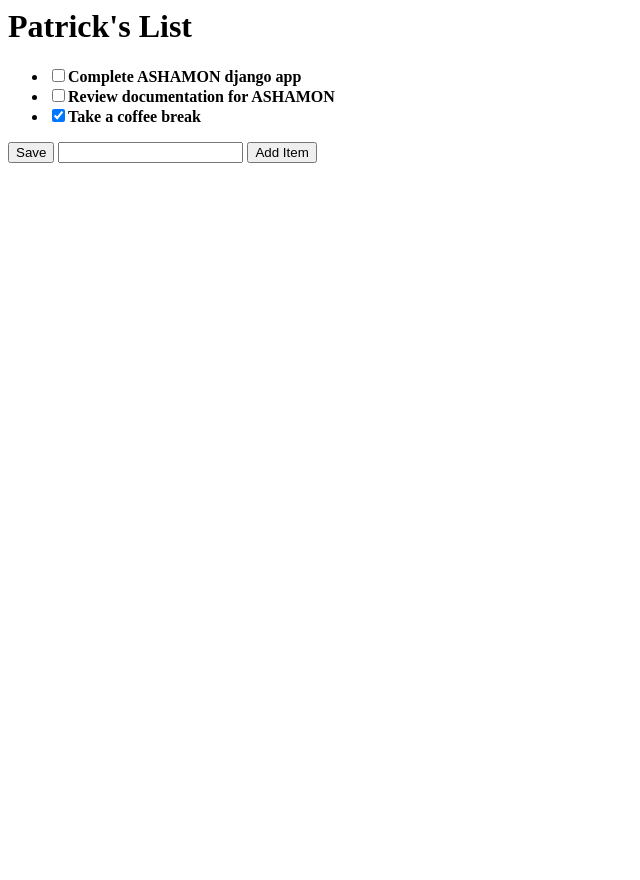
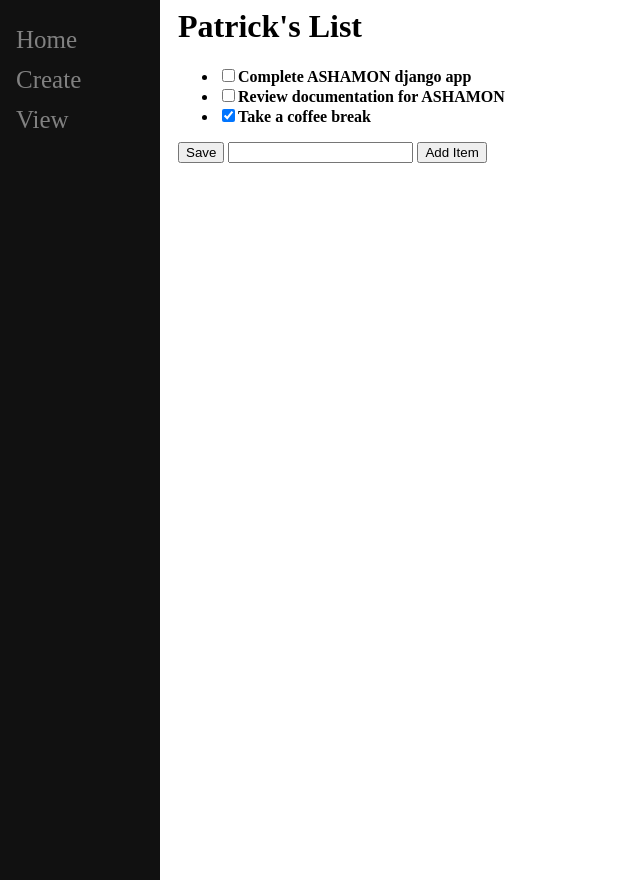
Before and after one commit to patrickmbarker/django_portfolio, a Django app: page /1 in a window 1280 px wide. Shown: the whole page, without its empty margins (0-640 px from the left). Run offline with Django 5.2, Linux system fonts and the light colour scheme; data comes from the database, SQL or seed files in the repository; both versions use the stored data as it was after the commit.

Commit message:
sidenav added

```diff
--- a/ASHAMON/main/templates/main/base.html
+++ b/ASHAMON/main/templates/main/base.html
@@ -1,25 +1,51 @@
-<HTML>
+<html>
+  <head>
+    <style type="text/css">
+        .sidenav {
+            height:100%;
+            width:160px;
+            position: fixed;
+            z-index:1;
+            top:0;
+            left:0;
+            background-color:#111;
+            overflow-x:hidden;
+            padding-top:20px;
+        }
 
-<head>
-    <title>
-        {% block title %}
+        .sidenav a {
+            padding:6px 8px 6px 16px;
+            text-decoration: none;
+            font-size: 25px;
+            color: #818181;
+            display:block;
+        }
 
-        Patrick's Index
+        .sidenav a:hover{
+            color:#f1f1f1;
+        }
 
-        {% endblock %}
-    </title>
+        .main{
+            margin-left: 160px;
+            padding: 0px 10px;
+        }
+
+    </style>
+    <title>{% block title %} Patrick's Index {% endblock %}</title>
   </head>
 
   <body>
+    <div class="sidenav">
+      <a href="/home">Home</a>
+      <a href="/create">Create</a>
+      <a href="/2">View</a>
+    </div>
     <p>
       <b>
-            <div id="content" , name="content">
-                {% block content %}
-                Index
-                {% endblock %}
+        <div id="content" , name="content", class="main">
+          {% block content %} Index {% endblock %}
         </div>
       </b>
     </p>
   </body>
-
-</HTML>
+</html>
--- a/ASHAMON/main/templates/main/list.html
+++ b/ASHAMON/main/templates/main/list.html
@@ -1,5 +1,5 @@
 {% extends "main/base.html" %}
-{% block title %} View List {% endblock%}
+{% block title %} {{ls.name}} {% endblock%}
 
 {% block content %}
     <h1>{{ls.name}}</h1>
```
Also changed, not shown: ASHAMON/db.sqlite3. Lines whose indentation alone changed are shown as unchanged.
